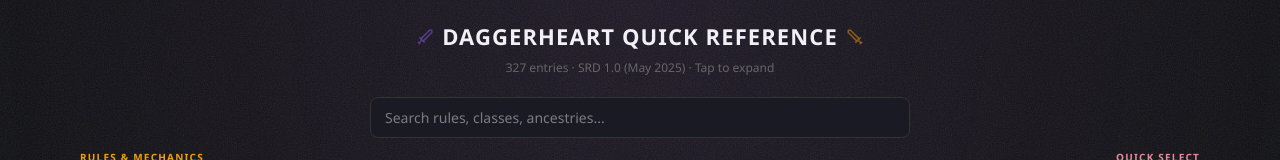
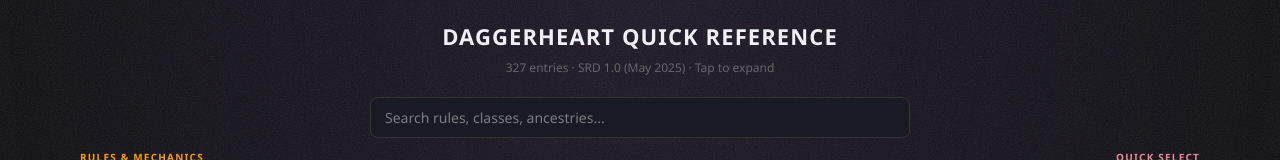
Before and after one commit to olioskar/daggerheart-reference, a React (Vite) app: page / in a window 1280 px wide. Shown: the top 160 px of the page. Built offline with nearby package versions, Linux system fonts and the light colour scheme.

Commit message:
Remove sword icons from title

```diff
--- a/src/DaggerheartRef.css
+++ b/src/DaggerheartRef.css
@@ -34,20 +34,7 @@
   gap: 8px;
 }
 
-.dhr-title-sword {
-  width: 18px;
-  height: 18px;
-  opacity: 0.5;
-}
 
-.dhr-title-sword--left {
-  color: #8b5cf6;
-}
-
-.dhr-title-sword--right {
-  color: #f59e0b;
-  transform: scaleX(-1);
-}
 
 .dhr-header__subtitle {
   font-size: 12px;
@@ -359,11 +346,3 @@
 [data-theme="light"] .dhr-pill-group-label--cards {
   color: #6d3ec8;
 }
-
-[data-theme="light"] .dhr-title-sword--left {
-  color: #6d3ec8;
-}
-
-[data-theme="light"] .dhr-title-sword--right {
-  color: #b47d09;
-}
--- a/src/DaggerheartRef.jsx
+++ b/src/DaggerheartRef.jsx
@@ -1,5 +1,5 @@
 import { useState, useEffect } from "react";
-import { Moon, Sun, Sword } from "lucide-react";
+import { Moon, Sun } from "lucide-react";
 import "./DaggerheartRef.css";
 
 const data = [
@@ -1692,7 +1692,7 @@
     <div className={`dhr-root${isTwoColumn ? " dhr-root--two-column" : ""}`}>
       <div className="dhr-header">
         <h1 className="dhr-header__title">
-          <Sword className="dhr-title-sword dhr-title-sword--left" /> Daggerheart Quick Reference <Sword className="dhr-title-sword dhr-title-sword--right" />
+          Daggerheart Quick Reference
         </h1>
         <p className="dhr-header__subtitle">
           {TOTAL_QUESTIONS} entries · SRD 1.0 (May 2025) · Tap to expand
```
